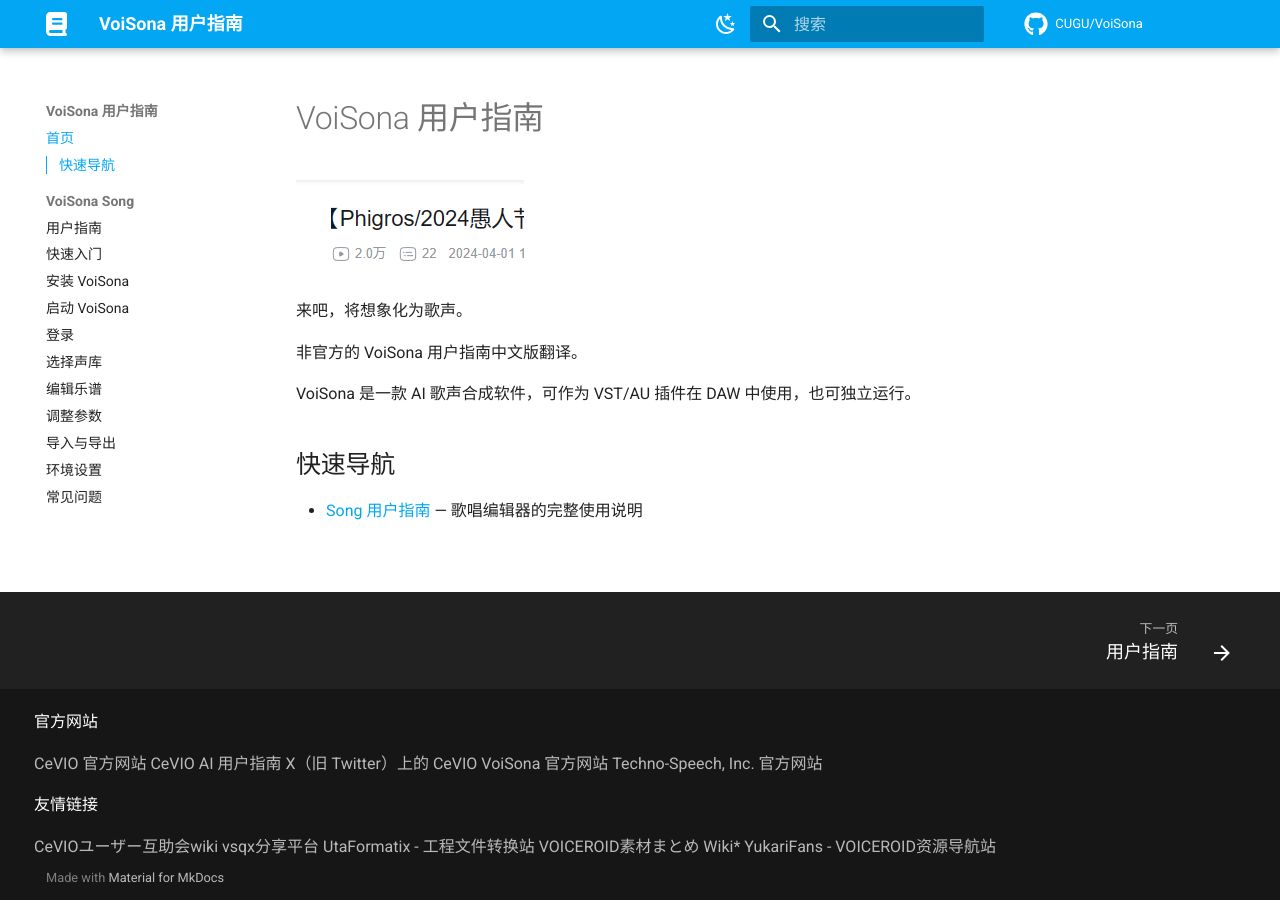
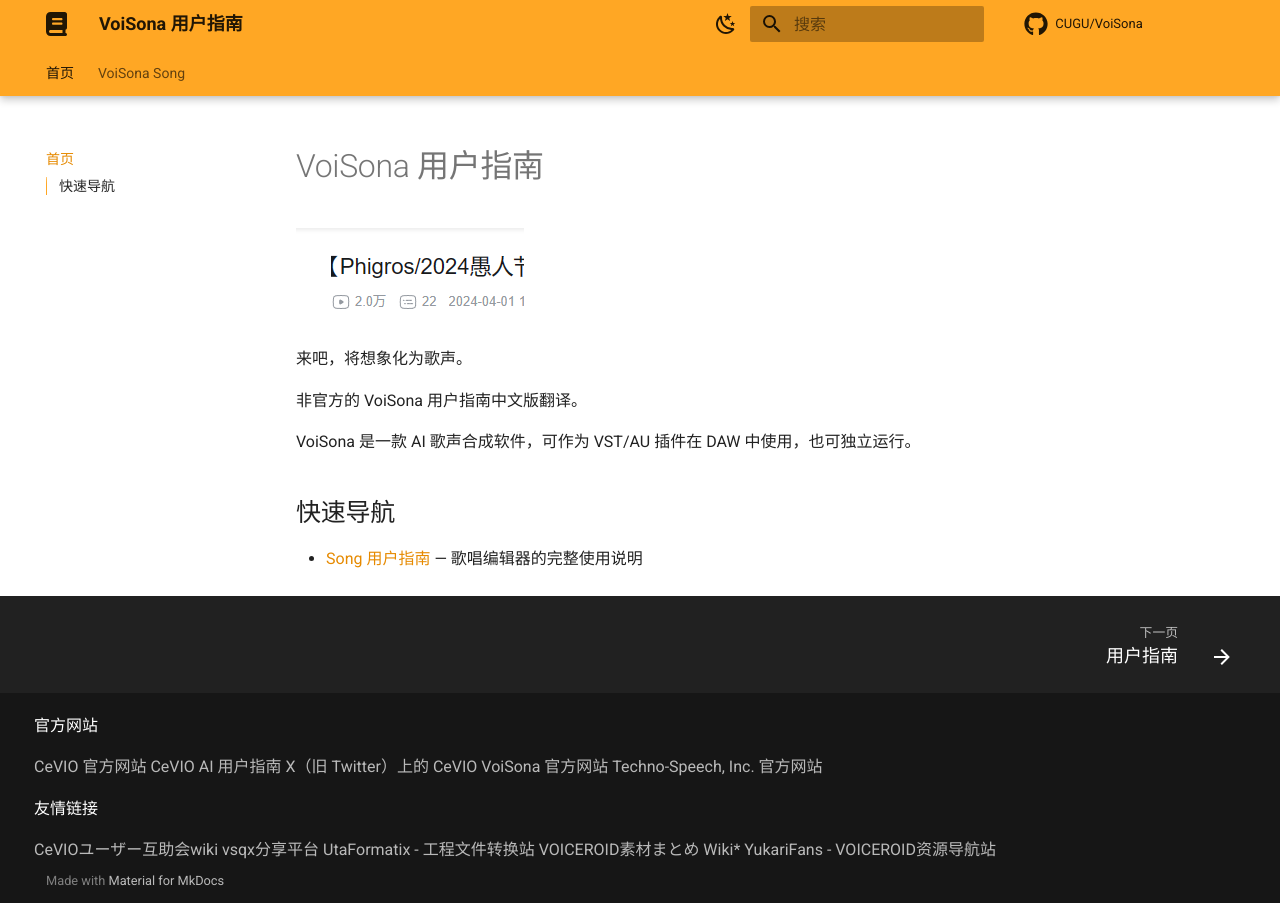
Before and after one commit to CeVIO-User-Guide-Unofficial/VoiSona, an MkDocs documentation site: the page built from docs/index.md, in a window 1280 px wide. Built offline with MkDocs 1.6.1 and Material for MkDocs 9.7.7, drawn with Linux system fonts in a browser that asks for light colours; comment, search, counter and statistics services are not loaded.

Commit message:
feat: 修改页面设置

```diff
--- a/mkdocs.yml
+++ b/mkdocs.yml
@@ -14,6 +14,8 @@ theme:
     - content.code.copy
     - navigation.sections
     - navigation.expand
+    - navigation.tabs
+    - navigation.tabs.sticky
     - navigation.top
     - navigation.footer
     - toc.follow
@@ -26,16 +28,20 @@ theme:
   palette:
     - media: "(prefers-color-scheme: light)"
       scheme: default
-      primary: light blue
+      primary: orange
       toggle:
         icon: material/weather-night
-        name: Switch to dark mode
+        name: 切换到深色主题
     - media: "(prefers-color-scheme: dark)"
       scheme: slate
-      primary: light blue
+      primary: orange
       toggle:
         icon: material/weather-sunny
-        name: Switch to light mode
+        name: 跟随系统
+    - media: "(prefers-color-scheme)"
+      toggle:
+        icon: material/brightness-auto
+        name: 切换到浅色主题
 
 # Extensions
 markdown_extensions:
@@ -47,12 +53,15 @@ markdown_extensions:
   - md_in_html
   - pymdownx.caret
   - pymdownx.details
+  - pymdownx.emoji:
+      emoji_index: !!python/name:material.extensions.emoji.twemoji
+      emoji_generator: !!python/name:material.extensions.emoji.to_svg
   - pymdownx.highlight:
       anchor_linenums: true
   - pymdownx.inlinehilite
   - pymdownx.keys:
       key_map:
-        mouse-wheel: "Mouse wheel"
+        mouse-wheel-up-down: "鼠标滚轮↕"
   - pymdownx.snippets
   - pymdownx.superfences
   - pymdownx.tilde
```
